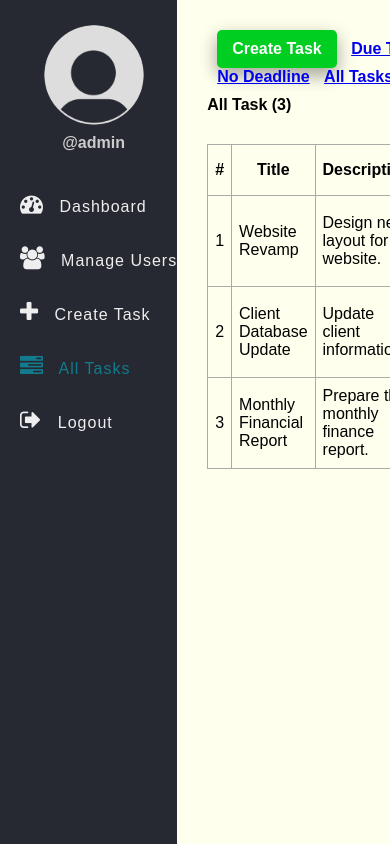
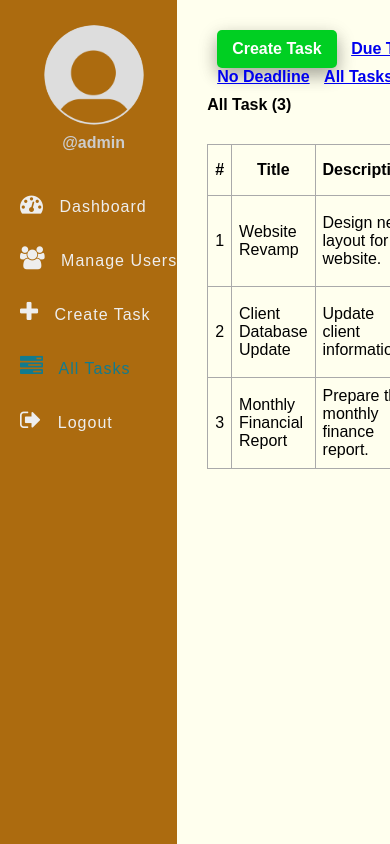
Before and after one commit to thasvithu/TaskHub-PHP-MySQL, a PHP site: page /tasks.php in a window 390 px wide; the page is wider, and only the part inside the window is pictured. Shown: the part 60-904 px from the top of that part. Run offline with PHP 8.4, Linux system fonts and the light colour scheme; a user stored in the database is signed in; data comes from the database, SQL or seed files in the repository.

Commit message:
Responsive

```diff
--- a/css/style.css
+++ b/css/style.css
@@ -86,7 +86,7 @@
 }
 .side-bar {
 	width: 250px;
-	background: #262931;
+	background: #ac6b0f;
 	min-height: 100vh;
 	transition: 500ms width;
 }
@@ -324,3 +324,5 @@
 	display: block;
     color: #fff;
 }
+
+/* Responsive Design */
```
